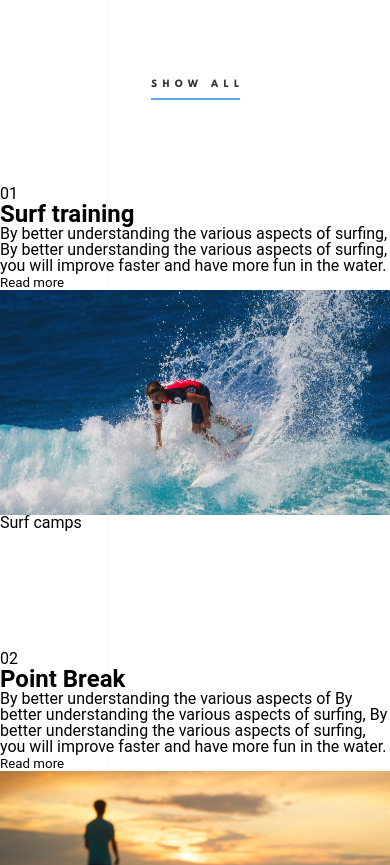
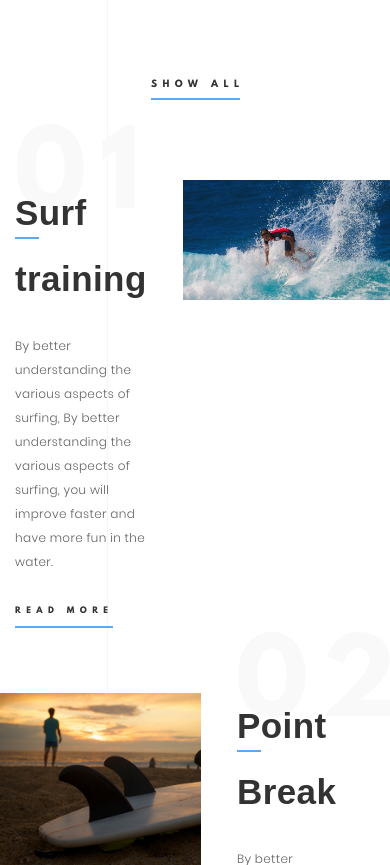
Before and after one commit to RIKyryienko/surfing_magazine, a website: page src/index/index.pug in a window 390 px wide. Shown: the part 2000-2865 px from the top of the page. Drawn offline with nearby package versions, Linux system fonts and the light colour scheme; files that its build step writes are made by us from their sources; files whose address does not match are found by name; a web font is replaced by a local one.

Commit message:
added responsive to articles-block

```diff
--- a/src/blocks/articles/articles-pug/articles.pug
+++ b/src/blocks/articles/articles-pug/articles.pug
@@ -1,4 +1,4 @@
-section
+section.articles
     article.surf-training
         div.surf-training__text-area
             p.text-area__article-number 01
--- a/src/blocks/articles/articles-sass/articles.sass
+++ b/src/blocks/articles/articles-sass/articles.sass
@@ -1,4 +1,4 @@
-section
+.articles
   padding-top: 86px
   padding-bottom: 213px
   background: repeating-linear-gradient(to right, rgba(255, 255, 255, 0.95) 0px, rgba(255, 255, 255, 0.95) 107px, #f5f5f5 107px, #f5f5f5 108px, rgba(255, 255, 255, 0.95) 108px, rgba(255, 255, 255, 0.95) 305px), url("../../../images/backgounds/surfer-bg.jpg") no-repeat
--- a/src/blocks/header/header-sass/header.sass
+++ b/src/blocks/header/header-sass/header.sass
@@ -111,7 +111,7 @@
 
 .header__aside
   width: 18px
-  padding: 0 3.6%
+  padding: 0 3.55%
   display: flex
   flex-direction: column
   justify-content: space-between
--- a/src/css/media/media.css
+++ b/src/css/media/media.css
@@ -692,8 +692,82 @@
         display: none;
     }
 }
+
+@media all and (max-width: 768px) {
+    .surfboards-shop {
+        padding-bottom: 40px;
+    }
+}
+
 @media all and (max-width: 530px) {
     .board-emery {
         display: none;
     }
 }
+/*------------------------------------------------- SURFBOARD SHOP --------------------------------------------------*/
+
+/*---------------------------------------------------- ARTICLE ------------------------------------------------------*/
+
+@media all and (max-width: 1024px) {
+    .surf-training__text-area {
+        margin-left: 0;
+        margin-right: 36px;
+    }
+    .point-break__text-area {
+        margin-left: 62px;
+    }
+}
+
+@media all and (max-width: 768px) {
+    .text-area__article-number {
+        font-size: 100px;
+    }
+    .text-area__title {
+        font-size: 35px;
+    }
+    .text-area__article-text {
+        padding: 22px 0 26px 0;
+        font-size: 12px;
+    }
+    article + article {
+        margin-top: 65px;
+    }
+    .articles {
+        padding-top: 40px;
+        padding-left: 0;
+        padding-right: 0;
+    }
+    .surf-training {
+        margin-left: 0;
+        padding-left: 15px;
+    }
+    .point-break {
+        padding-right: 15px;
+    }
+    .surf-training__image-area p {
+        display: none;
+    }
+    .point-break__text-area {
+        margin-left: 36px;
+    }
+    .point-break__image-area {
+        margin-left: 0;
+    }
+    .surf-training__image-area p {
+        display: none;
+    }
+    .text-area__article-number {
+        top: -11%;
+    }
+    .text-area__btn {
+        font-size: 8px;
+    }
+}
+
+@media all and (max-width: 425px) {
+
+}
+
+@media all and (max-width: 375px) {
+
+}
```
Also changed, not shown: src/blocks/articles/articles-css/articles.css, src/blocks/header/header-css/header.css, src/index.html, 1 other file.
